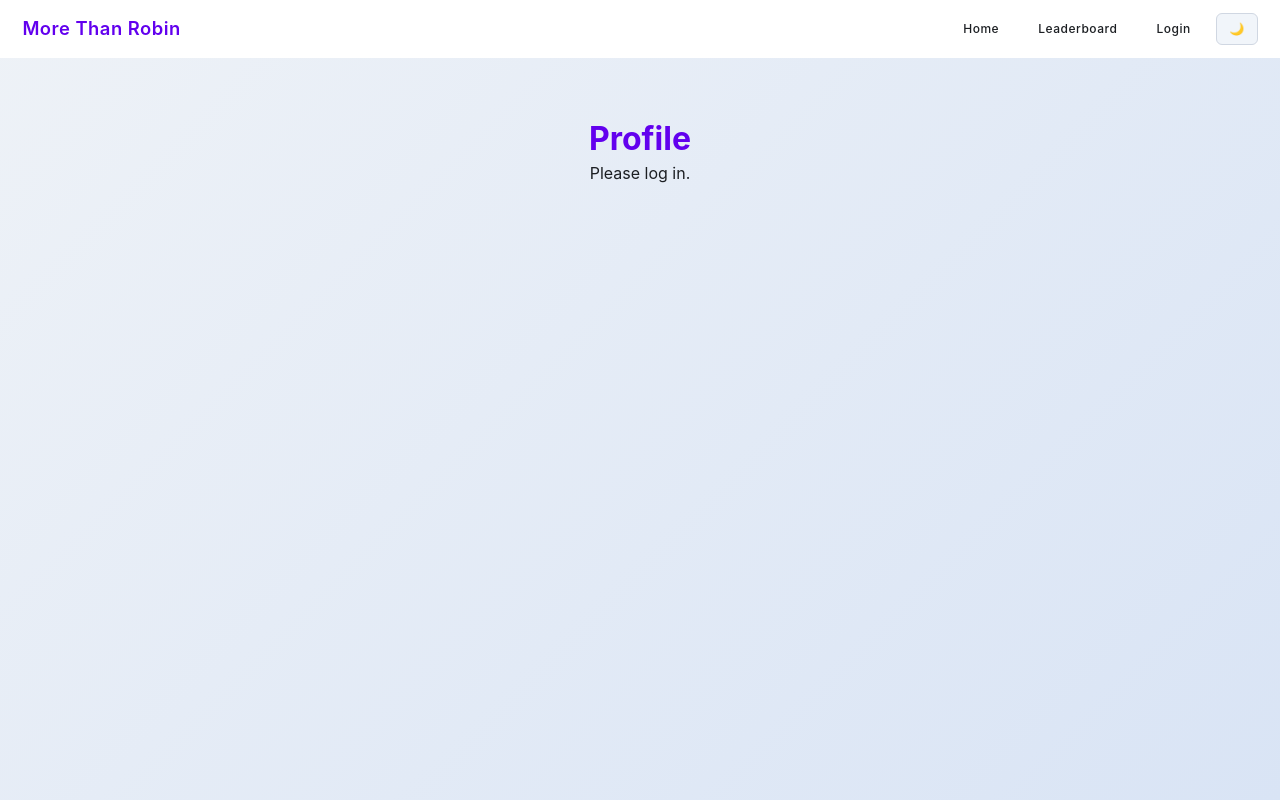
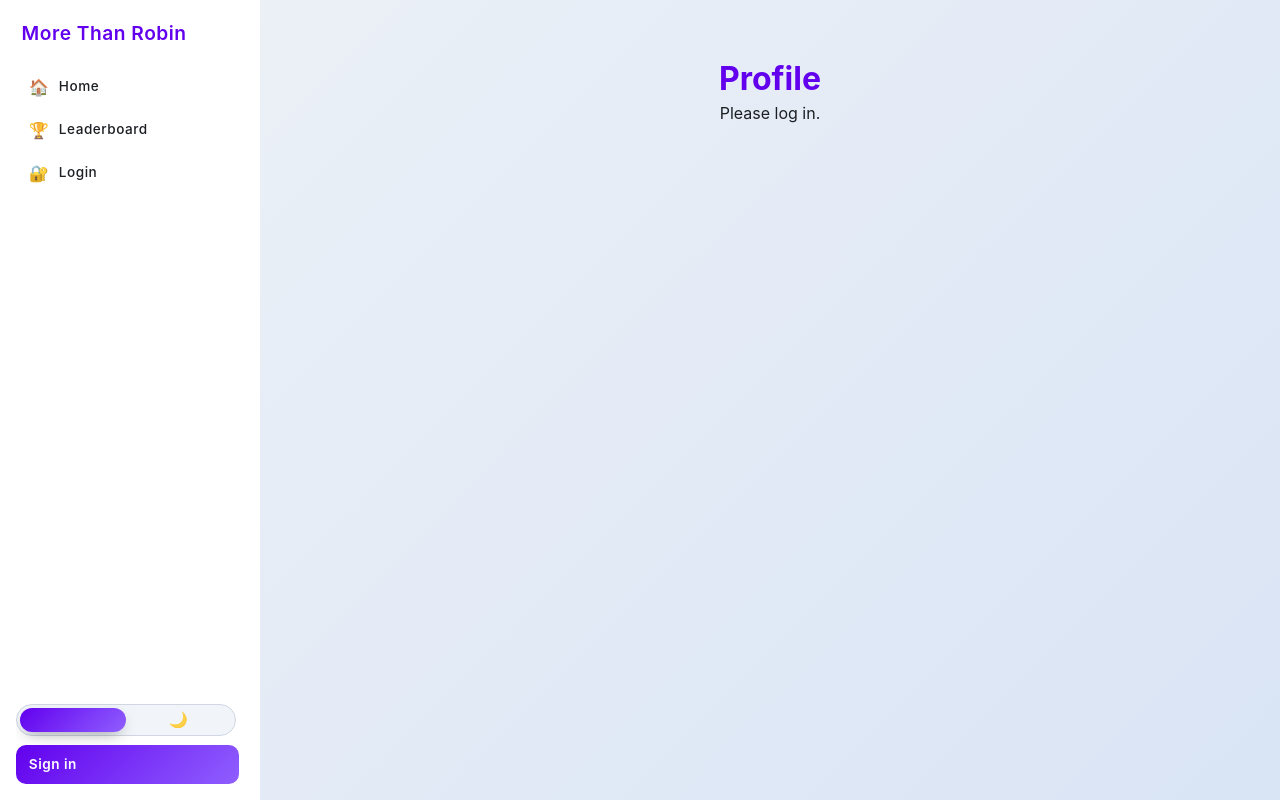
Before and after one commit to Nstudt-hako/MoreThenRobin, a React (Create React App) app in the folder fish-catch-leaderboard/: page /MoreThenRobin/profile in a window 1280 px wide. Built offline with nearby package versions, Linux system fonts and the light colour scheme.

Commit message:
Add Navigation rail

```diff
--- a/fish-catch-leaderboard/src/components/Navigation.js
+++ b/fish-catch-leaderboard/src/components/Navigation.js
@@ -5,6 +5,7 @@ import { ThemeContext } from "../context/ThemeContext";
 import ThemeToggle from "./ThemeToggle";
 import { useGroups } from "../context/GroupContext";
 import GroupSelect from "./GroupSelect";
+import Avatar from "./Avatar";
 
 const Navigation = () => {
   const { user, logout, isAdmin } = useContext(AuthContext);
@@ -33,7 +34,10 @@ const Navigation = () => {
               }`}
               style={{ color: theme.text }}
             >
-              Home
+              <span className="icon" aria-hidden>
+                🏠
+              </span>
+              <span className="label">Home</span>
             </Link>
             <Link
               to="/leaderboard"
@@ -42,7 +46,10 @@ const Navigation = () => {
               }`}
               style={{ color: theme.text }}
             >
-              Leaderboard
+              <span className="icon" aria-hidden>
+                🏆
+              </span>
+              <span className="label">Leaderboard</span>
             </Link>
             {user && (
               <>
@@ -53,7 +60,10 @@ const Navigation = () => {
                   }`}
                   style={{ color: theme.text }}
                 >
-                  Add Catch
+                  <span className="icon" aria-hidden>
+                    ➕
+                  </span>
+                  <span className="label">Add Catch</span>
                 </Link>
                 <Link
                   to="/personal-bests"
@@ -62,7 +72,10 @@ const Navigation = () => {
                   }`}
                   style={{ color: theme.text }}
                 >
-                  Personal Bests
+                  <span className="icon" aria-hidden>
+                    ⭐
+                  </span>
+                  <span className="label">Personal Bests</span>
                 </Link>
                 <Link
                   to="/profile"
@@ -71,7 +84,10 @@ const Navigation = () => {
                   }`}
                   style={{ color: theme.text }}
                 >
-                  Profile
+                  <span className="icon" aria-hidden>
+                    👤
+                  </span>
+                  <span className="label">Profile</span>
                 </Link>
                 {isAdmin && (
                   <Link
@@ -81,16 +97,9 @@ const Navigation = () => {
                     }`}
                     style={{ color: theme.text }}
                   >
-                    Moderation
+                    <span className="label">Moderation</span>
                   </Link>
                 )}
-                <button
-                  onClick={logout}
-                  className="nav-button"
-                  style={{ color: theme.text, borderColor: theme.text }}
-                >
-                  Logout
-                </button>
               </>
             )}
             {!user && (
@@ -101,7 +110,10 @@ const Navigation = () => {
                 }`}
                 style={{ color: theme.text }}
               >
-                Login
+                <span className="icon" aria-hidden>
+                  🔐
+                </span>
+                <span className="label">Login</span>
               </Link>
             )}
             {user && (
@@ -112,10 +124,41 @@ const Navigation = () => {
                 }`}
                 style={{ color: theme.text }}
               >
-                Groups
+                <span className="icon" aria-hidden>
+                  👥
+                </span>
+                <span className="label">Groups</span>
               </Link>
             )}
-            <ThemeToggle />
+
+            {/* Rail footer (sticks to bottom on desktop) */}
+            <div className="rail-footer">
+              <ThemeToggle />
+              {user ? (
+                <div className="user-card" aria-label="Current user">
+                  <div className="user-card-row">
+                    <Avatar name={user.email} size={36} />
+                    <div className="user-meta">
+                      <strong className="user-name">
+                        {user.email.split("@")[0]}
+                      </strong>
+                      <span className="user-email muted">{user.email}</span>
+                    </div>
+                    <button
+                      onClick={logout}
+                      className="nav-button small"
+                      title="Logout"
+                    >
+                      Logout
+                    </button>
+                  </div>
+                </div>
+              ) : (
+                <Link to="/login" className="nav-link nav-cta">
+                  Sign in
+                </Link>
+              )}
+            </div>
           </div>
         </div>
       </nav>
--- a/fish-catch-leaderboard/src/components/ThemeToggle.js
+++ b/fish-catch-leaderboard/src/components/ThemeToggle.js
@@ -1,16 +1,23 @@
-import React, { useContext } from 'react';
-import { ThemeContext } from '../context/ThemeContext';
+import React, { useContext } from "react";
+import { ThemeContext } from "../context/ThemeContext";
 
 const ThemeToggle = () => {
   const { isDark, toggleTheme } = useContext(ThemeContext);
 
   return (
     <button
-            className={`theme-toggle ${isDark ? 'dark' : 'light'}`}
+      className={`theme-toggle modern ${isDark ? "dark" : "light"}`}
       onClick={toggleTheme}
       aria-label="Toggle theme"
+      type="button"
     >
-            {isDark ? '☀️' : '🌙'}
+      <span className="theme-icon" aria-hidden>
+        ☀️
+      </span>
+      <span className="theme-icon" aria-hidden>
+        🌙
+      </span>
+      <span className="theme-thumb" aria-hidden />
     </button>
   );
 };
--- a/fish-catch-leaderboard/src/main.css
+++ b/fish-catch-leaderboard/src/main.css
@@ -218,6 +218,101 @@ select::-ms-expand { display: none; }
 [data-theme='light'] .catch-item span[style*='PENDING'] { background:#ffb347 !important; }
 [data-theme='light'] .catch-item span[style*='FLAGGED'] { background:#ff6b6b !important; }
 
+/* Rail footer (desktop) */
+@media (min-width:821px){
+  .rail-footer { margin-top:auto; padding-top:.5rem; display:flex; flex-direction:column; gap:.6rem; }
+  .user-card { padding:.6rem; border-radius:12px; background:rgba(255,255,255,0.06); border:1px solid rgba(255,255,255,0.12); }
+  [data-theme='light'] .user-card { background:#f7f9fc; border-color:#e3e8ef; }
+  .user-card-row { display:flex; align-items:center; gap:.6rem; }
+  .user-meta { display:flex; flex-direction:column; gap:2px; min-width:0; }
+  .user-name { font-size:.82rem; line-height:1.15; overflow:hidden; text-overflow:ellipsis; white-space:nowrap; }
+  .user-email { font-size:.7rem; opacity:.7; overflow:hidden; text-overflow:ellipsis; white-space:nowrap; }
+  .nav-button.small { padding:.35rem .55rem; font-size:.7rem; margin-left:auto; }
+  .nav-link.nav-cta { text-align:center; background:linear-gradient(135deg,var(--color-primary),#8f5fff); color:#fff !important; border-radius:10px; font-weight:600; }
+}
+
+/* Sidebar refinements */
+@media (min-width:821px){
+  /* Let the whole rail scroll when needed, not just the links list */
+  .navigation { overflow-y: auto; }
+  .nav-links { overflow-y: visible; }
+
+  /* User card: more vertical space and better wrapping */
+  .user-card { padding:.8rem; }
+  .user-card-row { align-items:flex-start; flex-wrap:wrap; }
+  .user-meta { flex:1 1 100%; }
+  .user-email { white-space: normal; word-break: break-word; }
+
+  /* Modern full-width logout button */
+  .rail-footer .user-card .nav-button.small {
+    width:100%;
+    justify-content:center;
+    background: linear-gradient(135deg,var(--color-primary),#8f5fff);
+    color:#fff;
+    border:none;
+    border-radius:12px;
+    padding:.6rem .8rem;
+    font-weight:600;
+    box-shadow: var(--shadow-sm);
+  }
+  .rail-footer .user-card .nav-button.small:hover { filter:brightness(1.05); box-shadow: var(--shadow-md); }
+}
+
+/* Do not rotate theme toggle on hover */
+.theme-toggle:hover { transform: none; }
+.theme-toggle.modern:hover { transform: none; }
+
+/* Modern theme toggle (segmented) */
+.theme-toggle.modern {
+  position: relative;
+  display: grid;
+  grid-template-columns: 1fr 1fr;
+  align-items: center;
+  gap: 0;
+  width: 100%;
+  max-width: 220px;
+  padding: 4px;
+  border-radius: 999px;
+  border: 1px solid rgba(255,255,255,0.25);
+  background: rgba(255,255,255,0.08);
+}
+[data-theme='light'] .theme-toggle.modern { background:#f1f5fa; border-color:#d0d7e2; }
+.theme-toggle.modern .theme-icon {
+  text-align: center;
+  font-size: 0.95rem;
+  opacity:.85;
+  pointer-events: none;
+}
+.theme-toggle.modern .theme-thumb {
+  position: absolute;
+  top: 3px;
+  bottom: 3px;
+  width: calc(50% - 3px);
+  left: 3px;
+  border-radius: 999px;
+  background: linear-gradient(135deg,var(--color-primary),#8f5fff);
+  box-shadow: 0 6px 16px -6px rgba(0,0,0,0.45);
+  transition: transform var(--transition-base);
+}
+.theme-toggle.modern.dark .theme-thumb { transform: translateX(100%); }
+.theme-toggle.modern:hover { filter: brightness(1.02); }
+
+/* Auth page modern layout */
+.auth-page { min-height: calc(100dvh - 0px); display:flex; align-items:center; justify-content:center; padding:2rem; }
+.auth-card { width:min(980px, 100%); display:grid; grid-template-columns: 1.2fr 1fr; gap:1rem; padding:1.25rem; border-radius:18px; box-shadow: var(--shadow-lg); }
+.auth-card-left { padding:1.25rem; border-radius:14px; background:linear-gradient(135deg,var(--color-primary),#8f5fff); color:#fff; display:flex; flex-direction:column; justify-content:center; }
+.auth-title { font-size:clamp(1.6rem,3vw,2.2rem); font-weight:800; letter-spacing:-.5px; margin-bottom:.5rem; }
+.auth-subtitle { opacity:.92; font-size:.95rem; }
+.auth-card-right { display:flex; flex-direction:column; justify-content:center; gap:.6rem; padding:1rem; }
+.auth-primary { width:100%; }
+.auth-secondary { width:100%; }
+.auth-hint { text-align:center; font-size:.75rem; opacity:.75; margin-top:.25rem; }
+
+@media (max-width:820px){
+  .auth-card { grid-template-columns: 1fr; }
+  .auth-card-left { min-height:160px; }
+}
+
 /* Responsive */
 @media (max-width:880px){
   .leaderboard-list { grid-template-columns:repeat(auto-fit,minmax(250px,1fr)); }
@@ -248,6 +343,55 @@ select::-ms-expand { display: none; }
 
 @media (min-width:821px){
   .mobile-nav { display:none; }
+  /* Desktop layout: left navigation rail */
+  .App { flex-direction: row; }
+  .navigation {
+    position: sticky;
+    top: 0;
+    left: 0;
+    height: 100dvh;
+    width: 260px;
+    flex: 0 0 260px;
+    padding: 1rem;
+    border-right: 1px solid rgba(255,255,255,0.12);
+    border-bottom: 0;
+    background: var(--color-surface);
+    backdrop-filter: none;
+  }
+  [data-theme='light'] .navigation { background: var(--color-surface); }
+  .nav-container {
+    max-width: none;
+    margin: 0;
+    height: 100%;
+    display: flex;
+    flex-direction: column;
+    align-items: stretch;
+    gap: 1rem;
+  }
+  .nav-logo { font-size: 1.2rem; padding: .25rem .35rem; }
+  .nav-links {
+    flex: 1 1 auto;
+    display: flex;
+    flex-direction: column;
+    align-items: stretch;
+    gap: .25rem;
+    overflow-y: auto;
+    padding-right: .25rem; /* space for scrollbar */
+  }
+  .nav-links .theme-toggle { margin-top: auto; }
+  .nav-link, .nav-button, .theme-toggle, .group-select-trigger {
+    width: 100%;
+    justify-content: flex-start;
+  }
+  .nav-link { font-size: .85rem; padding: .6rem .8rem; }
+  .main-content { max-width: none; margin: 0; padding: 1.5rem 2rem; }
+}
+
+/* Desktop nav link layout with icons */
+@media (min-width:821px){
+  .nav-link { display:flex; align-items:center; gap:.6rem; }
+  .nav-link .icon { font-size:1rem; line-height:1; opacity:.9; }
+  .nav-link .label { flex:1; }
 }
 
 /* Keep subtle rotate on theme toggle only */
--- a/fish-catch-leaderboard/src/screens/LoginScreen.js
+++ b/fish-catch-leaderboard/src/screens/LoginScreen.js
@@ -1,7 +1,7 @@
-import React, { useContext } from 'react';
-import { useNavigate } from 'react-router-dom';
-import { ThemeContext } from '../context/ThemeContext';
-import { AuthContext } from '../context/AuthContext';
+import React, { useContext } from "react";
+import { useNavigate } from "react-router-dom";
+import { ThemeContext } from "../context/ThemeContext";
+import { AuthContext } from "../context/AuthContext";
 
 const LoginScreen = () => {
   const { theme } = useContext(ThemeContext);
@@ -11,26 +11,46 @@ const LoginScreen = () => {
   const handleLogin = async () => {
     try {
       // Auto-login with demo user
-            await login('demo@example.com');
+      await login("demo@example.com");
       // Redirect to leaderboard after successful login
-            navigate('/leaderboard');
+      navigate("/leaderboard");
     } catch (error) {
       // Silent error handling - no console logs allowed
     }
   };
 
   return (
-        <div className="login-container" style={{ color: theme.text }}>
-            <h1 style={{ color: theme.primary }}>🎣 Login</h1>
-            <p style={{ marginBottom: '2rem', opacity: 0.8 }}>
-                Click the login button below to automatically sign in as a demo user and explore the leaderboard with mock fishing data.
+    <div className="auth-page">
+      <div className="auth-card glass" style={{ background: theme.surface }}>
+        <div className="auth-card-left">
+          <h1 className="auth-title" style={{ color: theme.primary }}>
+            Welcome back
+          </h1>
+          <p className="auth-subtitle" style={{ color: theme.text }}>
+            Sign in to track catches, climb the leaderboard, and manage your
+            groups.
           </p>
+        </div>
+        <div className="auth-card-right">
           <button
             onClick={handleLogin}
-                className="btn"
+            className="btn auth-primary"
+            style={{ backgroundColor: theme.primary, color: theme.onPrimary }}
           >
-                Login as Demo User
+            Continue as Demo
           </button>
+          <button
+            onClick={handleLogin}
+            className="btn-secondary auth-secondary"
+            style={{ borderColor: theme.primary, color: theme.primary }}
+          >
+            Sign in with Email
+          </button>
+          <p className="auth-hint" style={{ color: theme.text }}>
+            No account needed. Demo login uses mock data.
+          </p>
+        </div>
+      </div>
     </div>
   );
 };
--- a/fish-catch-leaderboard/src/screens/ProfileScreen.js
+++ b/fish-catch-leaderboard/src/screens/ProfileScreen.js
@@ -1,8 +1,8 @@
-import React, { useContext, useEffect, useState } from 'react';
-import { ThemeContext } from '../context/ThemeContext';
-import { AuthContext } from '../context/AuthContext';
-import { getUserAchievements } from '../api/firebase';
-import Avatar from '../components/Avatar';
+import React, { useContext, useEffect, useState } from "react";
+import { ThemeContext } from "../context/ThemeContext";
+import { AuthContext } from "../context/AuthContext";
+import { getUserAchievements } from "../api/firebase";
+import Avatar from "../components/Avatar";
 
 const ProfileScreen = () => {
   const { theme } = useContext(ThemeContext);
@@ -11,50 +11,181 @@ const ProfileScreen = () => {
   const [loading, setLoading] = useState(true);
 
   useEffect(() => {
-        if (!user) { setLoading(false); return; }
-        getUserAchievements(user.email).then(res => { setData(res); }).finally(()=> setLoading(false));
+    if (!user) {
+      setLoading(false);
+      return;
+    }
+    getUserAchievements(user.email)
+      .then((res) => {
+        setData(res);
+      })
+      .finally(() => setLoading(false));
   }, [user]);
 
   if (!user) {
-        return <div style={{ padding:'2rem', textAlign:'center', color: theme.text }}><h1 style={{ color: theme.primary }}>Profile</h1><p>Please log in.</p></div>;
+    return (
+      <div style={{ padding: "2rem", textAlign: "center", color: theme.text }}>
+        <h1 style={{ color: theme.primary }}>Profile</h1>
+        <p>Please log in.</p>
+      </div>
+    );
   }
 
   return (
-        <div style={{ padding: '2rem', color: theme.text, maxWidth: '900px', margin:'0 auto' }}>
-            <div style={{ display:'flex', alignItems:'center', gap:'1.2rem', marginBottom:'2rem' }}>
+    <div
+      style={{
+        color: theme.text,
+        width: "100%",
+        maxWidth: "900px",
+        margin: "0 auto",
+        padding: "clamp(1rem, 2vw, 2rem)",
+        paddingBottom: "calc(2.75rem + env(safe-area-inset-bottom))",
+        overflowX: "hidden",
+      }}
+    >
+      <div
+        style={{
+          display: "flex",
+          alignItems: "center",
+          gap: "1.2rem",
+          marginBottom: "2rem",
+          flexWrap: "wrap",
+        }}
+      >
         <Avatar name={user.email} size={72} />
-                <div>
-                    <h1 style={{ color: theme.primary, margin:0, fontSize:'1.9rem' }}>{user.email}</h1>
-                    <p style={{ margin:'0.3rem 0 0', opacity:.75, fontSize:'.8rem' }}>Role: {user.role}</p>
+        <div style={{ minWidth: 0 }}>
+          <h1
+            style={{
+              color: theme.primary,
+              margin: 0,
+              fontSize: "1.9rem",
+              wordBreak: "break-word",
+              overflowWrap: "anywhere",
+            }}
+          >
+            {user.email}
+          </h1>
+          <p
+            style={{
+              margin: "0.3rem 0 0",
+              opacity: 0.75,
+              fontSize: ".8rem",
+              wordBreak: "break-word",
+              overflowWrap: "anywhere",
+            }}
+          >
+            Role: {user.role}
+          </p>
         </div>
       </div>
       {loading && <p>Loading...</p>}
       {data && (
         <>
-                    <section style={{ display:'grid', gridTemplateColumns:'repeat(auto-fit,minmax(160px,1fr))', gap:'1rem', marginBottom:'2.4rem' }}>
-                        <div className="glass" style={{ padding:'1rem 1.2rem', borderRadius:'14px' }}>
-                            <p style={{ fontSize:'.65rem', letterSpacing:'.5px', opacity:.6, margin:0 }}>TOTAL CATCHES</p>
-                            <h2 style={{ margin:'0.4rem 0 0', fontSize:'1.4rem' }}>{data.stats.total}</h2>
+          <section
+            style={{
+              display: "grid",
+              gridTemplateColumns: "repeat(auto-fit,minmax(160px,1fr))",
+              gap: "1rem",
+              marginBottom: "2.4rem",
+            }}
+          >
+            <div
+              className="glass"
+              style={{ padding: "1rem 1.2rem", borderRadius: "14px" }}
+            >
+              <p
+                style={{
+                  fontSize: ".65rem",
+                  letterSpacing: ".5px",
+                  opacity: 0.6,
+                  margin: 0,
+                }}
+              >
+                TOTAL CATCHES
+              </p>
+              <h2 style={{ margin: "0.4rem 0 0", fontSize: "1.4rem" }}>
+                {data.stats.total}
+              </h2>
             </div>
-                        <div className="glass" style={{ padding:'1rem 1.2rem', borderRadius:'14px' }}>
-                            <p style={{ fontSize:'.65rem', letterSpacing:'.5px', opacity:.6, margin:0 }}>VERIFIED</p>
-                            <h2 style={{ margin:'0.4rem 0 0', fontSize:'1.4rem' }}>{data.stats.verified}</h2>
+            <div
+              className="glass"
+              style={{ padding: "1rem 1.2rem", borderRadius: "14px" }}
+            >
+              <p
+                style={{
+                  fontSize: ".65rem",
+                  letterSpacing: ".5px",
+                  opacity: 0.6,
+                  margin: 0,
+                }}
+              >
+                VERIFIED
+              </p>
+              <h2 style={{ margin: "0.4rem 0 0", fontSize: "1.4rem" }}>
+                {data.stats.verified}
+              </h2>
             </div>
-                        <div className="glass" style={{ padding:'1rem 1.2rem', borderRadius:'14px' }}>
-                            <p style={{ fontSize:'.65rem', letterSpacing:'.5px', opacity:.6, margin:0 }}>SPECIES</p>
-                            <h2 style={{ margin:'0.4rem 0 0', fontSize:'1.4rem' }}>{data.stats.species}</h2>
+            <div
+              className="glass"
+              style={{ padding: "1rem 1.2rem", borderRadius: "14px" }}
+            >
+              <p
+                style={{
+                  fontSize: ".65rem",
+                  letterSpacing: ".5px",
+                  opacity: 0.6,
+                  margin: 0,
+                }}
+              >
+                SPECIES
+              </p>
+              <h2 style={{ margin: "0.4rem 0 0", fontSize: "1.4rem" }}>
+                {data.stats.species}
+              </h2>
             </div>
-                        <div className="glass" style={{ padding:'1rem 1.2rem', borderRadius:'14px' }}>
-                            <p style={{ fontSize:'.65rem', letterSpacing:'.5px', opacity:.6, margin:0 }}>BEST SIZE (cm)</p>
-                            <h2 style={{ margin:'0.4rem 0 0', fontSize:'1.4rem' }}>{data.stats.bestSize}</h2>
+            <div
+              className="glass"
+              style={{ padding: "1rem 1.2rem", borderRadius: "14px" }}
+            >
+              <p
+                style={{
+                  fontSize: ".65rem",
+                  letterSpacing: ".5px",
+                  opacity: 0.6,
+                  margin: 0,
+                }}
+              >
+                BEST SIZE (cm)
+              </p>
+              <h2 style={{ margin: "0.4rem 0 0", fontSize: "1.4rem" }}>
+                {data.stats.bestSize}
+              </h2>
             </div>
           </section>
           <section>
-                        <h2 style={{ margin:'0 0 1rem', fontSize:'1.2rem' }}>Achievements</h2>
-                        {data.achievements.achievements?.length === 0 && <p style={{ opacity:.6, fontSize:'.8rem' }}>No achievements yet. Keep fishing! 🎣</p>}
-                        <div style={{ display:'flex', flexWrap:'wrap', gap:'.6rem' }}>
-                            {data.achievements.achievements?.map(a => (
-                                <span key={a.code} className={`badge badge-${a.level==='bronze'?'warning':a.level==='silver'?'success':a.level==='gold'?'danger':'success'}`} style={{ fontSize:'.55rem' }}>
+            <h2 style={{ margin: "0 0 1rem", fontSize: "1.2rem" }}>
+              Achievements
+            </h2>
+            {data.achievements.achievements?.length === 0 && (
+              <p style={{ opacity: 0.6, fontSize: ".8rem" }}>
+                No achievements yet. Keep fishing! 🎣
+              </p>
+            )}
+            <div style={{ display: "flex", flexWrap: "wrap", gap: ".6rem" }}>
+              {data.achievements.achievements?.map((a) => (
+                <span
+                  key={a.code}
+                  className={`badge badge-${
+                    a.level === "bronze"
+                      ? "warning"
+                      : a.level === "silver"
+                      ? "success"
+                      : a.level === "gold"
+                      ? "danger"
+                      : "success"
+                  }`}
+                  style={{ fontSize: ".55rem" }}
+                >
                   {a.label}
                 </span>
               ))}
```
Lines whose indentation alone changed are shown as unchanged.
